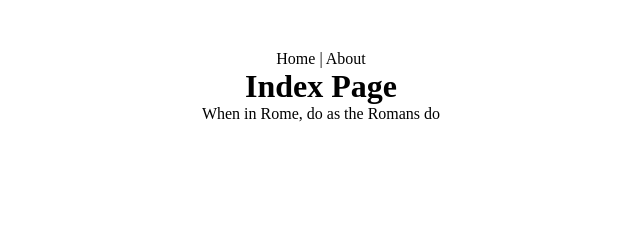
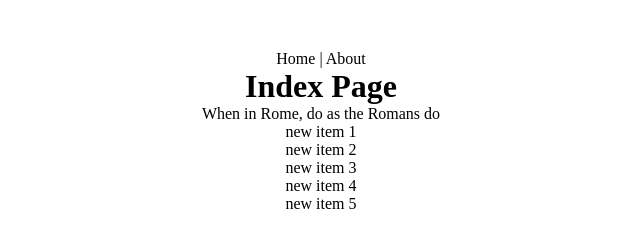
Before and after one commit to aleksei24/jamstack-test, an Eleventy site: page src/index.njk in a window 1280 px wide. Shown: the whole page, without its empty margins (319-959 px from the left). Built offline with nearby package versions, Linux system fonts and the light colour scheme; Eleventy itself is replaced by a stand-in of ours; files that its build step writes are made by us from their sources.

Commit message:
data from json-file has been displayed

```diff
--- /dev/null
+++ b/src/_data/news.json
@@ -0,0 +1,9 @@
+{
+    "articles": [
+        {"title": "new item 1"},
+        {"title": "new item 2"},
+        {"title": "new item 3"},
+        {"title": "new item 4"},
+        {"title": "new item 5"}
+    ]
+}
--- a/src/about.njk
+++ b/src/about.njk
@@ -4,6 +4,6 @@ layout: base.njk
 ---
 
 <div class="wrapper">
-    <h1>Index Page</h1>
+    <h1>About Page</h1>
 </div>
 <script src="/js/script.js"></script>
--- a/src/index.njk
+++ b/src/index.njk
@@ -3,9 +3,14 @@ title: Index page
 layout: base.njk
 ---
 
-
 <div class="wrapper">
     <h1>Index Page</h1>
     <div class="vibe"></div>
+
+    <ul>
+    {% for article in news.articles %}
+        <li>{{article.title}}</li>
+    {% endfor %}
+    </ul>
 </div>
 <script src="./js/script.js"></script>
```
Also changed, not shown: .eleventy.js.
